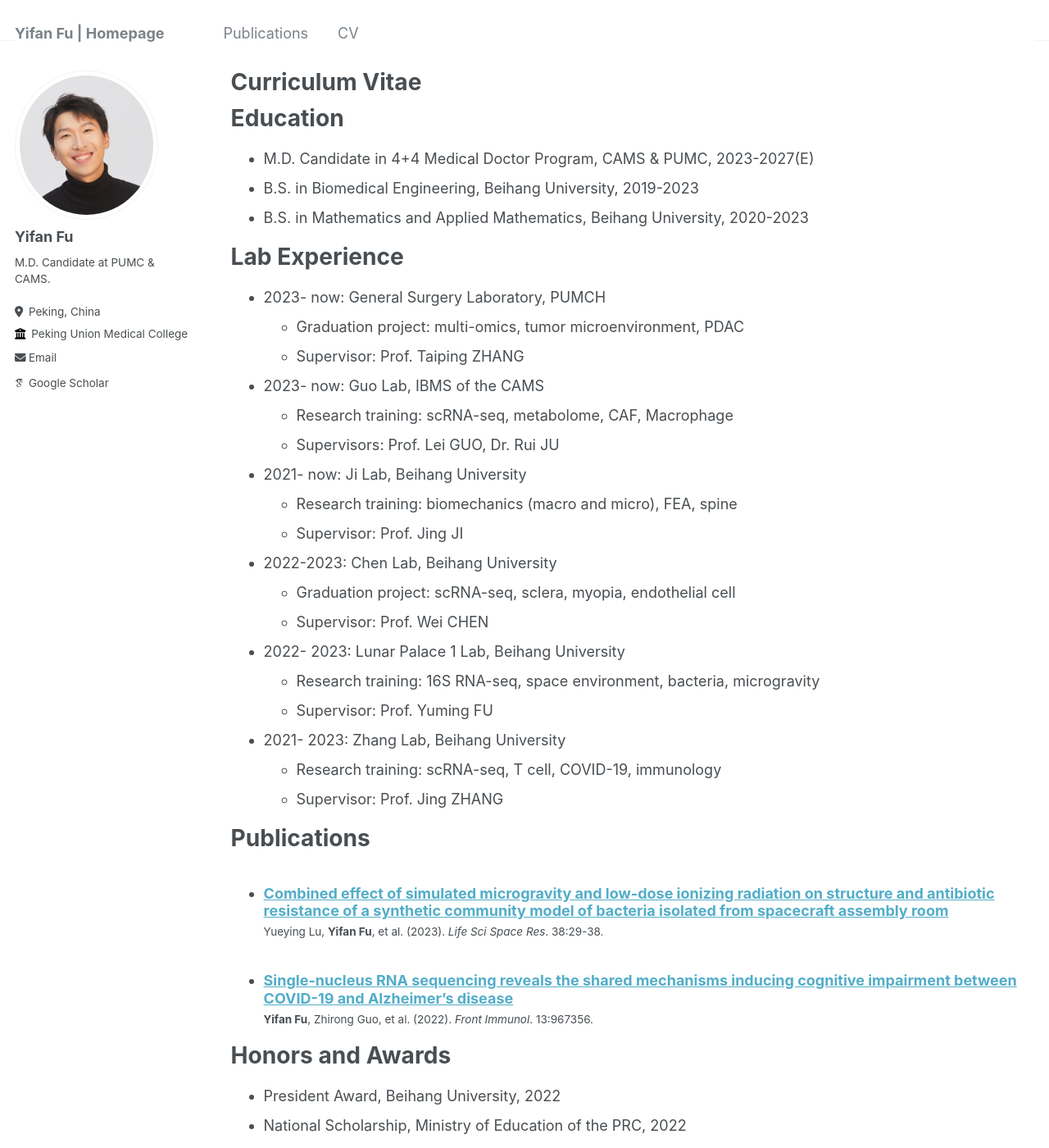
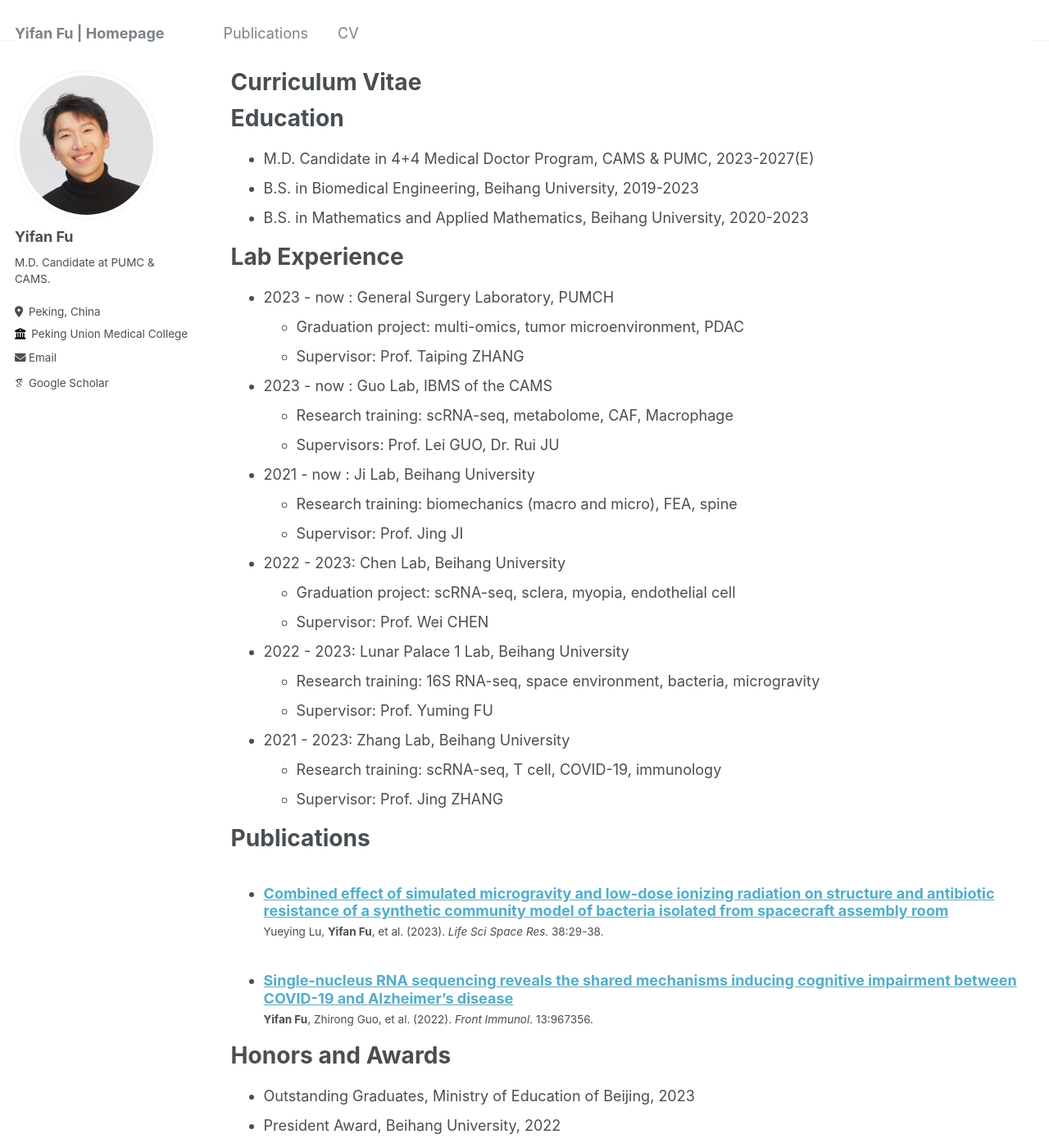
Before and after one commit to yifanfu01/yifanfu01.github.io, a Jekyll site: the page built from _pages/cv.md, in a window 1280 px wide and 1400 px high. Shown: the whole window at 82% size. Built offline with Jekyll 4.4.1, drawn with Linux system fonts in a browser that asks for light colours; some web fonts are replaced; some of the changed text lies outside the part shown.

Commit message:
Update cv.md

```diff
--- a/_pages/cv.md
+++ b/_pages/cv.md
@@ -17,22 +17,22 @@ Education
 
 Lab Experience
 ======
-* 2023- now: General Surgery Laboratory, PUMCH
+* 2023 - now : General Surgery Laboratory, PUMCH
   * Graduation project: multi-omics, tumor microenvironment, PDAC
   * Supervisor: Prof. Taiping ZHANG
-* 2023- now: Guo Lab, IBMS of the CAMS
+* 2023 - now : Guo Lab, IBMS of the CAMS
   * Research training: scRNA-seq, metabolome, CAF, Macrophage
   * Supervisors: Prof. Lei GUO, Dr. Rui JU
-* 2021- now: Ji Lab, Beihang University
+* 2021 - now : Ji Lab, Beihang University
   * Research training: biomechanics (macro and micro), FEA, spine
   * Supervisor: Prof. Jing JI
-* 2022-2023: Chen Lab, Beihang University
+* 2022 - 2023: Chen Lab, Beihang University
   * Graduation project: scRNA-seq, sclera, myopia, endothelial cell
   * Supervisor: Prof. Wei CHEN
-* 2022- 2023: Lunar Palace 1 Lab, Beihang University
+* 2022 - 2023: Lunar Palace 1 Lab, Beihang University
   * Research training: 16S RNA-seq, space environment, bacteria, microgravity
   * Supervisor: Prof. Yuming FU
-* 2021- 2023: Zhang Lab, Beihang University
+* 2021 - 2023: Zhang Lab, Beihang University
   * Research training: scRNA-seq, T cell, COVID-19, immunology
   * Supervisor: Prof. Jing ZHANG
 
@@ -47,5 +47,6 @@ Publications
 
 Honors and Awards
 ======
+* Outstanding Graduates, Ministry of Education of Beijing, 2023
 * President Award, Beihang University, 2022
-* National Scholarship, Ministry of Education of the PRC, 2022
+* National Scholarship, Ministry of Education of the PRC, 2021
```
